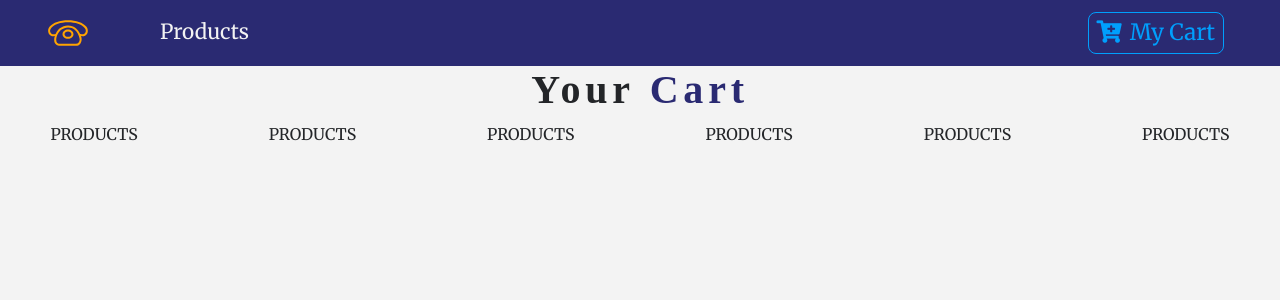
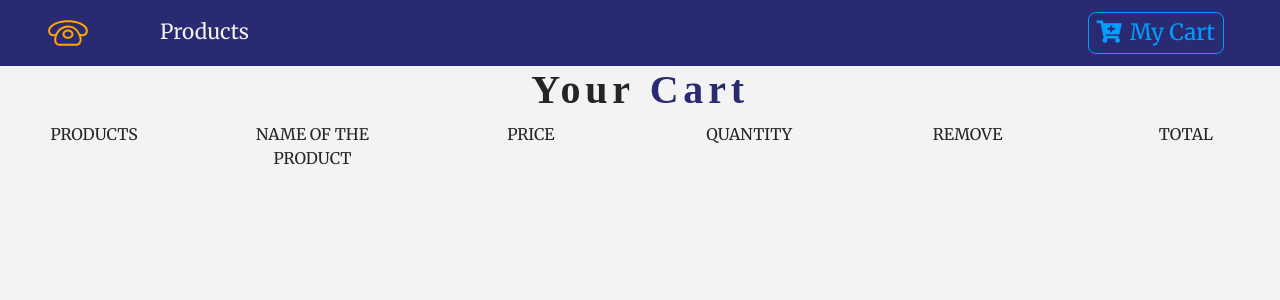
Before and after one commit to kamalyadav11/Online-Mobile-Store, a React (Create React App) app: page /cart in a window 1280 px wide. Shown: the top 300 px of the page. Built offline with nearby package versions, Linux system fonts and the light colour scheme; a web font is replaced by a local one.

Commit message:
name change of product

```diff
--- a/src/components/Cart/CartColumns.js
+++ b/src/components/Cart/CartColumns.js
@@ -8,19 +8,19 @@ const CartColumns = () => {
           <p className="text-uppercase">Products</p>
         </div>
         <div className="col-10 mx-auto col-lg-2">
-          <p className="text-uppercase">Products</p>
+          <p className="text-uppercase">Name of the product</p>
         </div>
         <div className="col-10 mx-auto col-lg-2">
-          <p className="text-uppercase">Products</p>
+          <p className="text-uppercase">price</p>
         </div>
         <div className="col-10 mx-auto col-lg-2">
-          <p className="text-uppercase">Products</p>
+          <p className="text-uppercase">quantity</p>
         </div>
         <div className="col-10 mx-auto col-lg-2">
-          <p className="text-uppercase">Products</p>
+          <p className="text-uppercase">remove</p>
         </div>
         <div className="col-10 mx-auto col-lg-2">
-          <p className="text-uppercase">Products</p>
+          <p className="text-uppercase">total</p>
         </div>
       </div>
     </div>
```
